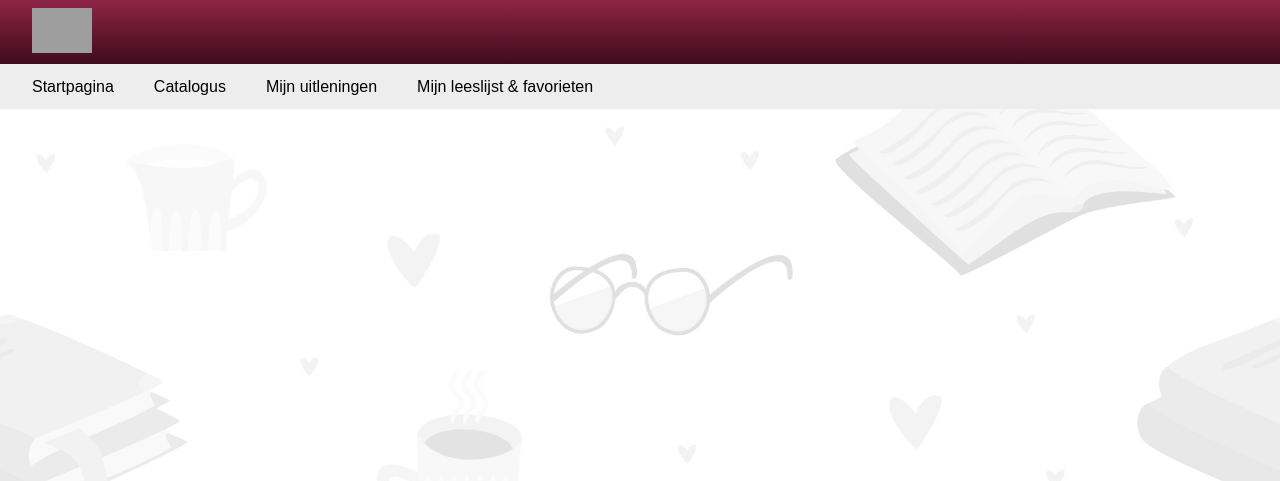
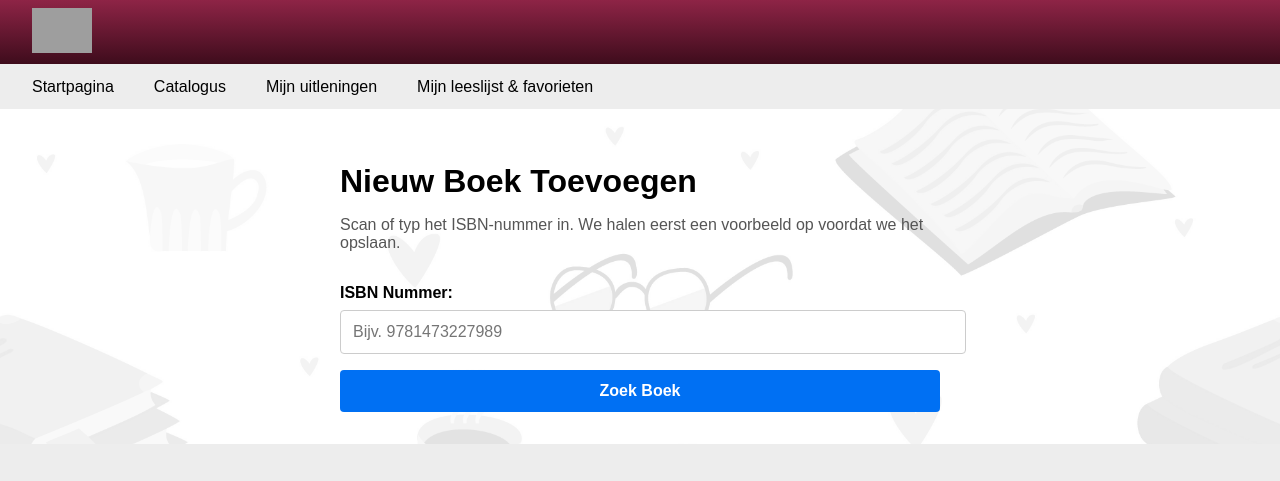
Before and after one commit to dylanhavelaerts/gosmartbib, a Next.js app in the folder frontend/: page /add-book in a window 1280 px wide. Before the commit this address had no page. Shown: the top 481 px of the page. Built offline with nearby package versions, Linux system fonts and the light colour scheme; grey boxes are pictures that could not be loaded.

Commit message:
Add searchbar and repository method

```diff
--- /dev/null
+++ b/frontend/app/add-book/page.tsx
@@ -0,0 +1,263 @@
+"use client";
+
+import { useState } from "react";
+import { Book } from "../interfaces/Book";
+
+export default function AddBookPage() {
+  const [isbn, setIsbn] = useState("");
+  const [message, setMessage] = useState("");
+  const [loading, setLoading] = useState(false);
+
+  const [previewBook, setPreviewBook] = useState<Book | null>(null);
+
+  const handleSearchBook = async (e: React.FormEvent) => {
+    e.preventDefault();
+    if (!isbn) return;
+
+    setLoading(true);
+    setMessage("");
+    setPreviewBook(null);
+
+    try {
+      const response = await fetch(
+        `${process.env.NEXT_PUBLIC_API_URL}/books/search/${isbn}`,
+      );
+
+      if (response.ok) {
+        const data = await response.json();
+        setPreviewBook(data);
+        setMessage("Boek gevonden! Controleer de gegevens hieronder.");
+      } else if (response.status === 404) {
+        setMessage("Geen boek gevonden met dit ISBN-nummer bij Google Books.");
+      } else {
+        setMessage("Er is een onverwachte serverfout opgetreden.");
+      }
+    } catch (error) {
+      setMessage(
+        "Kan de server niet bereiken. Controleer of de backend draait.",
+      );
+    } finally {
+      setLoading(false);
+    }
+  };
+
+  const handleConfirmAdd = async () => {
+    if (!isbn) return;
+    setLoading(true);
+    setMessage("");
+
+    try {
+      const response = await fetch(
+        `${process.env.NEXT_PUBLIC_API_URL}/books/add/${isbn}`,
+        {
+          method: "POST",
+        },
+      );
+
+      if (response.ok) {
+        const data = await response.json();
+        setMessage(
+          `Boek succesvol aan de database toegevoegd: "${data.title}"`,
+        );
+        setIsbn("");
+        setPreviewBook(null);
+      } else {
+        setMessage("Er ging iets mis bij het opslaan van het boek.");
+      }
+    } catch (error) {
+      setMessage("Kan de server niet bereiken.");
+    } finally {
+      setLoading(false);
+    }
+  };
+
+  return (
+    <div
+      style={{
+        padding: "2rem",
+        maxWidth: "600px",
+        margin: "0 auto",
+        fontFamily: "sans-serif",
+      }}
+    >
+      <h1 style={{ fontSize: "2rem", marginBottom: "1rem" }}>
+        Nieuw Boek Toevoegen
+      </h1>
+      <p style={{ marginBottom: "2rem", color: "#555" }}>
+        Scan of typ het ISBN-nummer in. We halen eerst een voorbeeld op voordat
+        we het opslaan.
+      </p>
+
+      {/* Zoekformulier */}
+      <form
+        onSubmit={handleSearchBook}
+        style={{ display: "flex", flexDirection: "column", gap: "1rem" }}
+      >
+        <div>
+          <label
+            htmlFor="isbn"
+            style={{
+              display: "block",
+              marginBottom: "0.5rem",
+              fontWeight: "bold",
+            }}
+          >
+            ISBN Nummer:
+          </label>
+          <input
+            id="isbn"
+            type="text"
+            value={isbn}
+            onChange={(e) => setIsbn(e.target.value)}
+            placeholder="Bijv. 9781473227989"
+            style={{
+              width: "100%",
+              padding: "0.75rem",
+              fontSize: "1rem",
+              borderRadius: "4px",
+              border: "1px solid #ccc",
+              color: "black",
+            }}
+            disabled={previewBook !== null}
+          />
+        </div>
+
+        {/* Alleen tonen als we nog NIET aan het previewen zijn */}
+        {!previewBook && (
+          <button
+            type="submit"
+            disabled={loading}
+            style={{
+              padding: "0.75rem 1.5rem",
+              fontSize: "1rem",
+              cursor: loading ? "not-allowed" : "pointer",
+              backgroundColor: loading ? "#ccc" : "#0070f3",
+              color: "white",
+              border: "none",
+              borderRadius: "4px",
+              fontWeight: "bold",
+            }}
+          >
+            {loading ? "Bezig met zoeken..." : "Zoek Boek"}
+          </button>
+        )}
+      </form>
+
+      {/* De Preview Kaart! */}
+      {previewBook && (
+        <div
+          style={{
+            marginTop: "2rem",
+            padding: "1.5rem",
+            border: "2px solid #0070f3",
+            borderRadius: "8px",
+            backgroundColor: "#f9f9f9",
+            color: "black",
+          }}
+        >
+          <h2 style={{ marginTop: 0 }}>Preview van het boek:</h2>
+          <div style={{ display: "flex", gap: "1rem", marginTop: "1rem" }}>
+            {previewBook.thumbnail && (
+              <img
+                src={previewBook.thumbnail}
+                alt="Cover"
+                style={{
+                  width: "100px",
+                  height: "150px",
+                  objectFit: "cover",
+                  borderRadius: "4px",
+                }}
+              />
+            )}
+            <div>
+              <p>
+                <strong>Titel:</strong> {previewBook.title}
+              </p>
+              <p>
+                <strong>Auteur(s):</strong> {previewBook.authors?.join(", ")}
+              </p>
+              <p>
+                <strong>Uitgeverij:</strong> {previewBook.publisher}
+              </p>
+              <p>
+                <strong>Jaar van uitgave:</strong>{" "}
+                {previewBook.publishedYear
+                  ? previewBook.publishedYear
+                  : "Onbekend"}
+              </p>
+              <p>
+                <strong>ISBN:</strong> {previewBook.isbn}
+              </p>
+              <p>
+                <strong>Pagina's:</strong> {previewBook.pageCount}
+              </p>
+            </div>
+          </div>
+
+          {/* Bevestigingsknoppen */}
+          <div style={{ display: "flex", gap: "1rem", marginTop: "1.5rem" }}>
+            <button
+              onClick={handleConfirmAdd}
+              disabled={loading}
+              style={{
+                flex: 1,
+                padding: "0.75rem",
+                backgroundColor: "#28a745",
+                color: "white",
+                border: "none",
+                borderRadius: "4px",
+                fontWeight: "bold",
+                cursor: "pointer",
+              }}
+            >
+              {loading ? "Bezig..." : "Ja, Voeg toe aan Catalogus"}
+            </button>
+            <button
+              onClick={() => {
+                setPreviewBook(null);
+                setMessage("");
+                setIsbn("");
+              }}
+              disabled={loading}
+              style={{
+                flex: 1,
+                padding: "0.75rem",
+                backgroundColor: "#dc3545",
+                color: "white",
+                border: "none",
+                borderRadius: "4px",
+                fontWeight: "bold",
+                cursor: "pointer",
+              }}
+            >
+              Annuleren
+            </button>
+          </div>
+        </div>
+      )}
+
+      {/* Meldingen weergeven */}
+      {message && (
+        <div
+          style={{
+            marginTop: "2rem",
+            padding: "1rem",
+            backgroundColor: message.includes("succesvol")
+              ? "#d4edda"
+              : message.includes("gevonden!")
+                ? "#cce5ff"
+                : "#f8d7da",
+            color: message.includes("succesvol")
+              ? "#155724"
+              : message.includes("gevonden!")
+                ? "#004085"
+                : "#721c24",
+            borderRadius: "4px",
+          }}
+        >
+          {message}
+        </div>
+      )}
+    </div>
+  );
+}
--- a/frontend/app/globals.css
+++ b/frontend/app/globals.css
@@ -96,6 +96,44 @@ main {
   background-color: transparent;
   border: none;
   padding: 0.5rem;
+  display: flex;
+  align-items: center;
+  justify-content: center;
+  color: #555;
+  cursor: pointer;
+}
+#searchButton:hover {
+  color: #922648;
+}
+.filterSection {
+  display: flex;
+  justify-content: center;
+  padding: 1.2rem 1rem 0.5rem;
+}
+.catalogSearchbar {
+  background-color: #ece6f0;
+  border-radius: 2rem;
+  padding: 0.55rem 0.75rem 0.55rem 1.2rem;
+  width: 55%;
+  max-width: 600px;
+  display: flex;
+  align-items: center;
+  box-shadow: 0 1px 4px rgba(0, 0, 0, 0.08);
+  transition: box-shadow 0.2s;
+}
+.catalogSearchbar:focus-within {
+  box-shadow: 0 2px 8px rgba(0, 0, 0, 0.15);
+}
+.catalogSearchbar input {
+  background-color: transparent;
+  border: none;
+  outline: none;
+  width: 100%;
+  font-size: 0.9rem;
+  color: #333;
+}
+.catalogSearchbar input::placeholder {
+  color: #999;
 }
 .semitransparentButton {
   background-color: #922648;
--- a/frontend/app/page.tsx
+++ b/frontend/app/page.tsx
@@ -13,13 +13,7 @@ export default function Home() {
           </div>
           <button className="semitransparentButton">Bekijk Catalogus →</button>
         </div>
-<<<<<<< HEAD
       </main>
-      <footer></footer>
     </>
   );
-=======
-      </main></>
-  )
->>>>>>> origin/feature-13-dashboard_ontwerp
 }
```
Also changed, not shown: frontend/app/catalog/page.tsx (+9 -0 lines).
